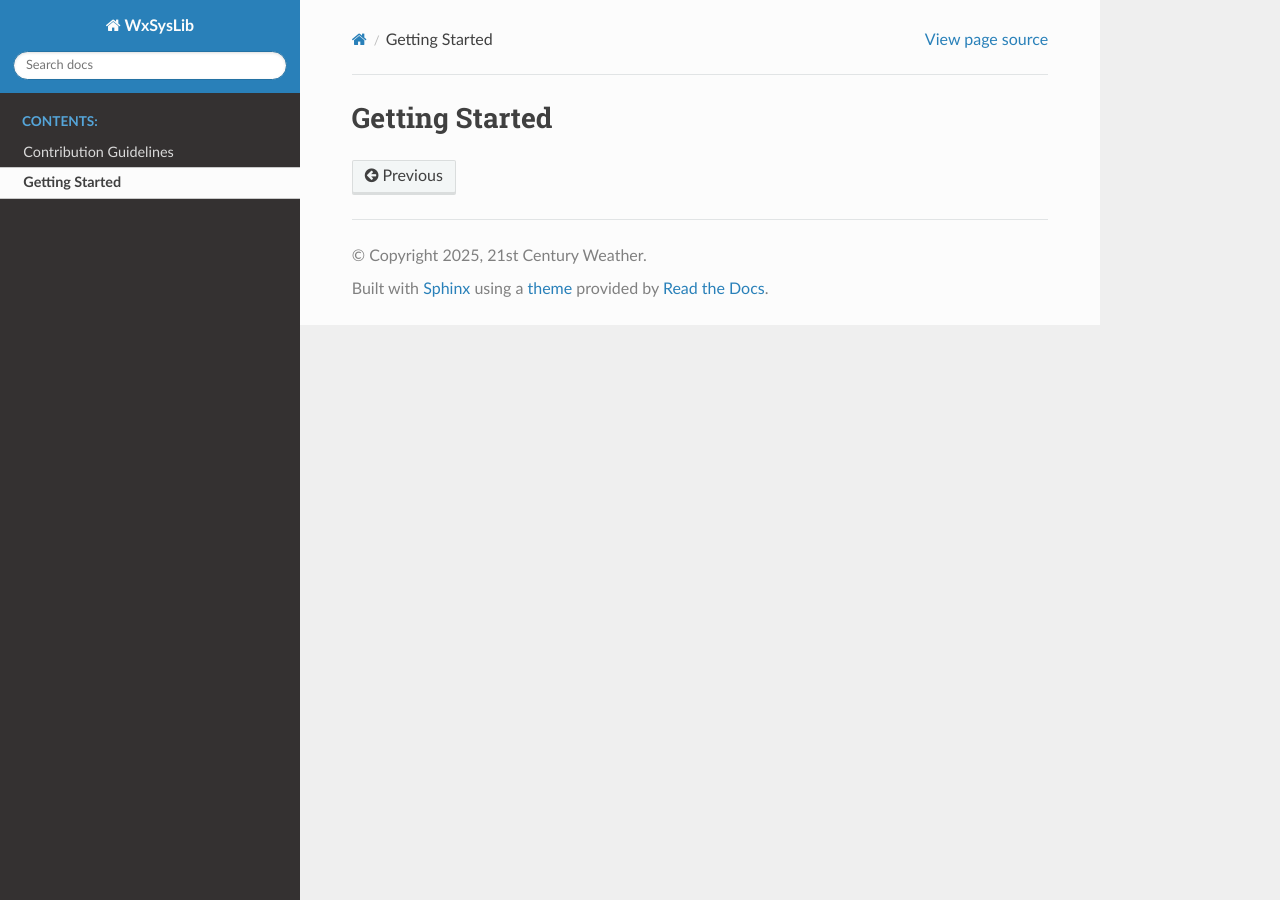
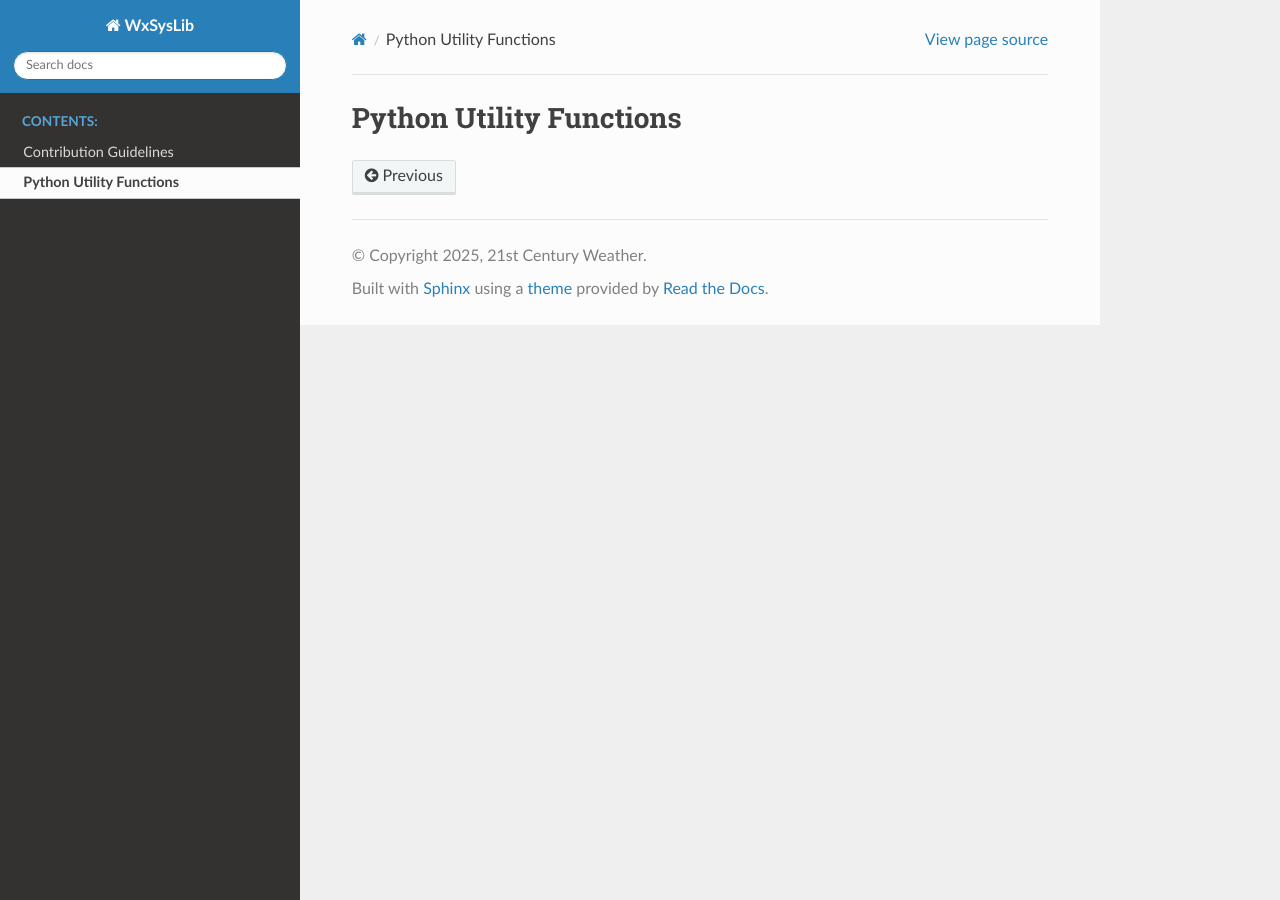
Before and after one commit to andrewbrown31/WxSysLib, a Sphinx documentation site: the page built from docs/utils/index.rst, in a window 1280 px wide. Built offline with Sphinx 7.4.7 and the Read the Docs theme 3.1.0, drawn with Linux system fonts in a browser that asks for light colours; pages that are not in the unit, such as notebooks, are missing from menus.

Commit message:
Update index.rst

```diff
--- a/docs/utils/index.rst
+++ b/docs/utils/index.rst
@@ -1,5 +1,5 @@
-Getting Started
-===============
+Python Utility Functions
+========================
 
 .. toctree::
    :maxdepth: 1
```
